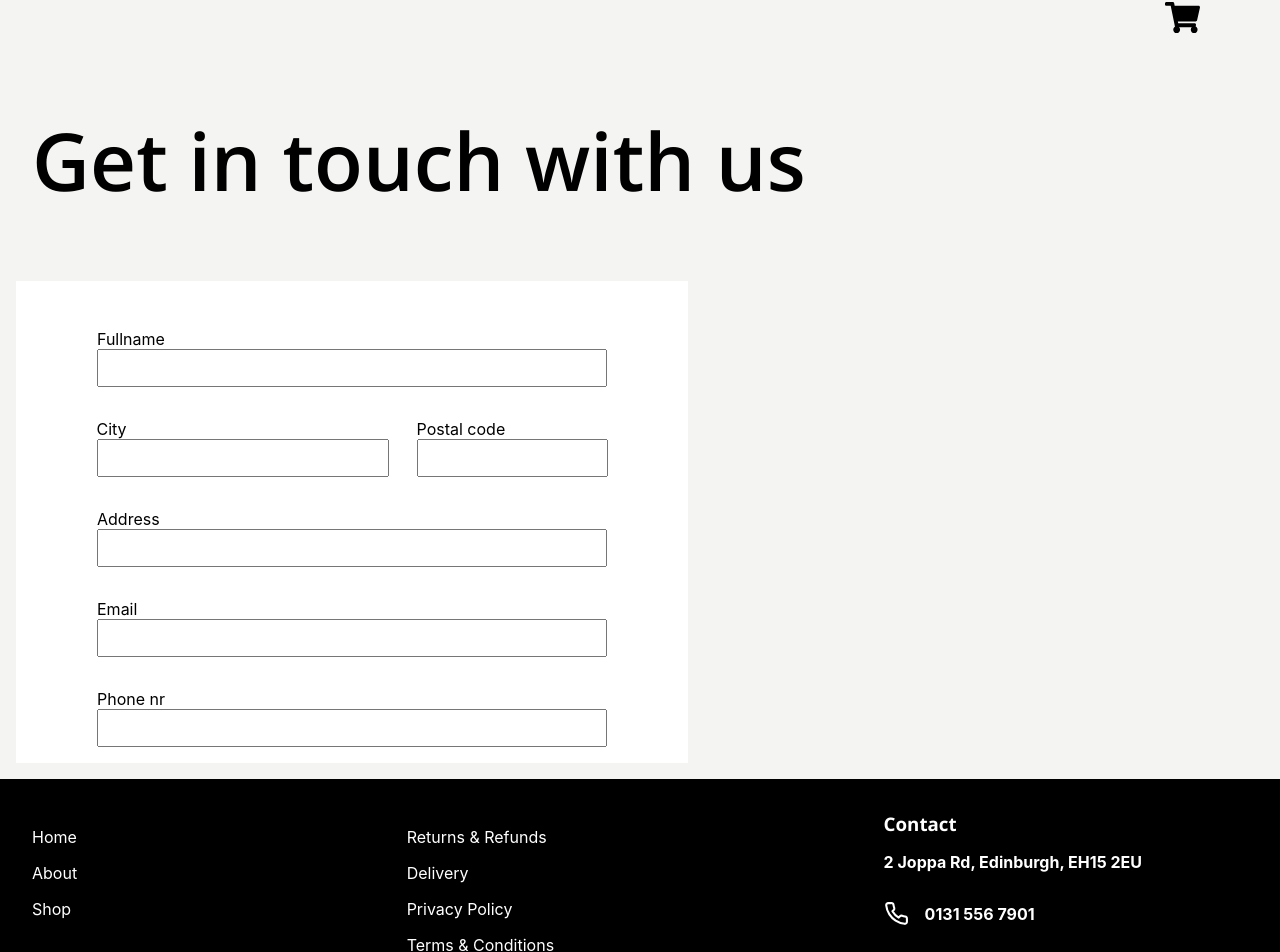
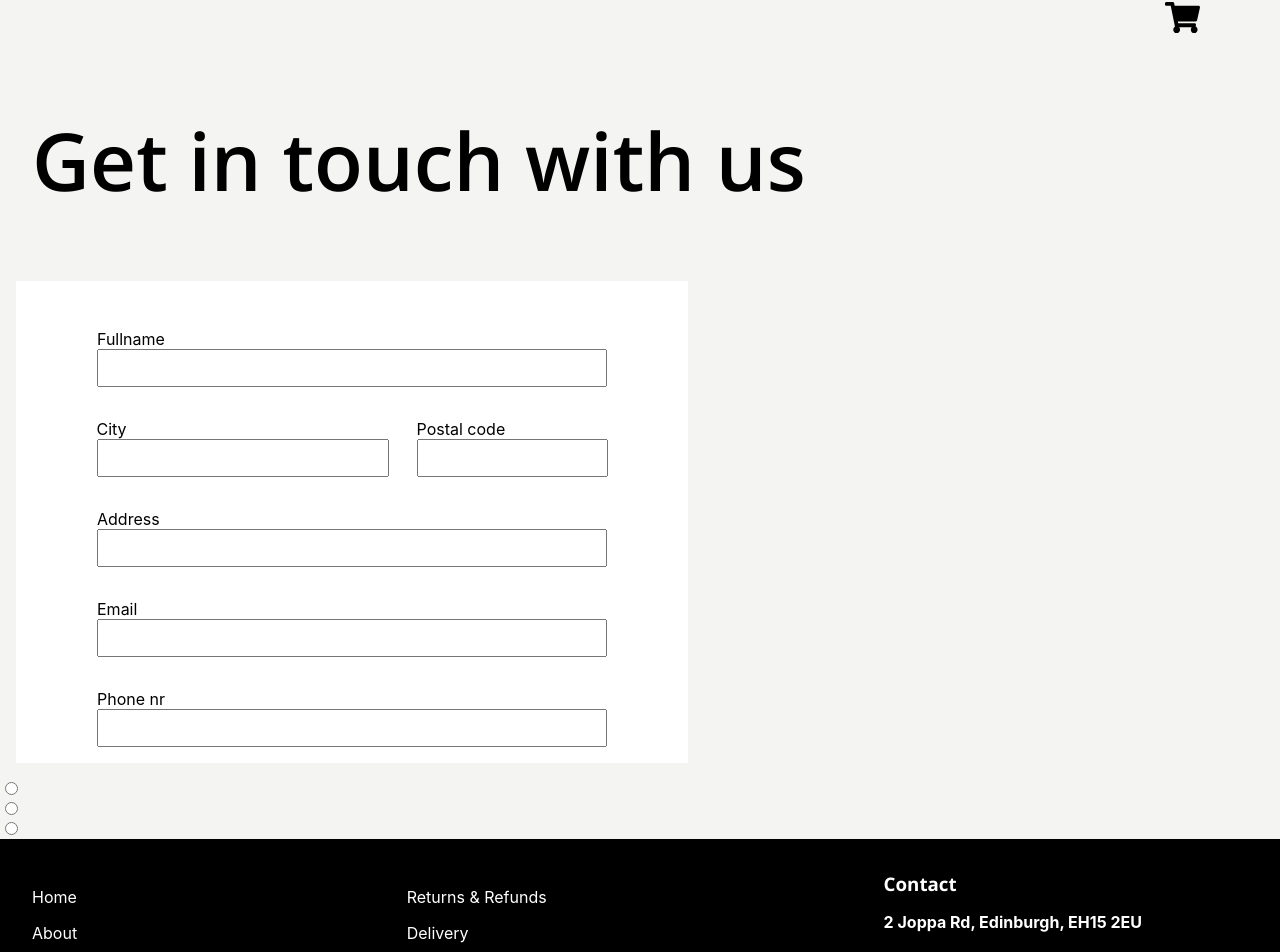
Before and after one commit to rts-cmk-wu08/hifi-corner-topg-s, a React (Create React App) app: page /Payment-page in a window 1280 px wide. Shown: the top 952 px of the page. Built offline with nearby package versions, Linux system fonts and the light colour scheme.

Commit message:
commited

```diff
--- a/src/Pages/Payment-page.js
+++ b/src/Pages/Payment-page.js
@@ -7,7 +7,6 @@ export default function Payment() {
   console.log(watch("example"));
 
   return (
-
     <section>
       <h1 className="getintouch">Get in touch with us</h1>
     <form  className="Paymentbox" onSubmit={handleSubmit(onSubmit)}>
@@ -38,6 +37,11 @@ export default function Payment() {
       {errors.exampleRequired && <span>This field is required</span>}
 
     </form>
+   <div className="Payment-methods">
+    <label><input type="radio" /></label>
+    <label><input type="radio" /></label>
+    <label><input type="radio" /></label>
+   </div>
     </section>
   );
 }
--- a/src/Pages/Payment.css
+++ b/src/Pages/Payment.css
@@ -41,3 +41,8 @@
      width: 191px;
 margin-left: 1.75rem;
     }
+
+    .Payment-methods{
+        display: flex;
+        flex-direction: column;
+    }
```
